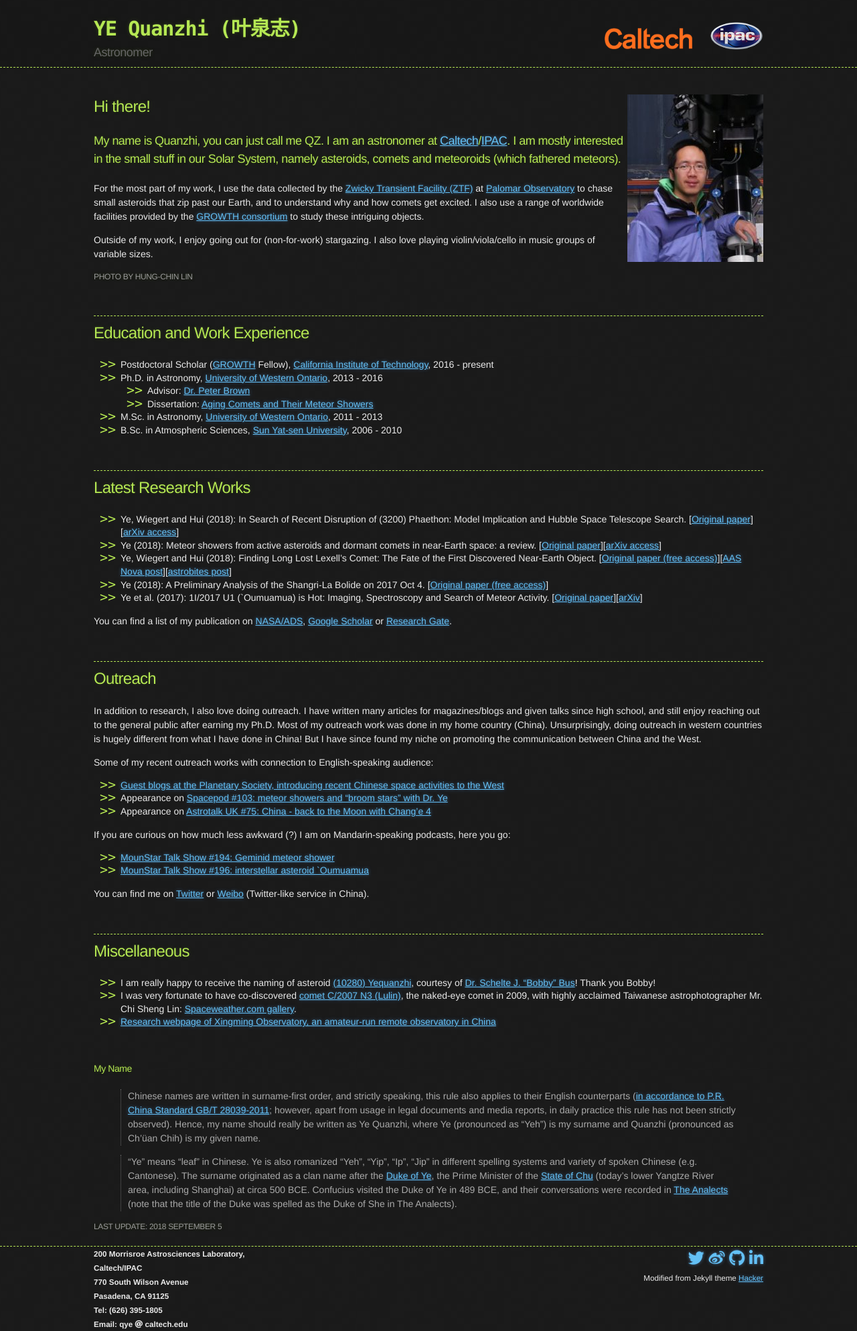
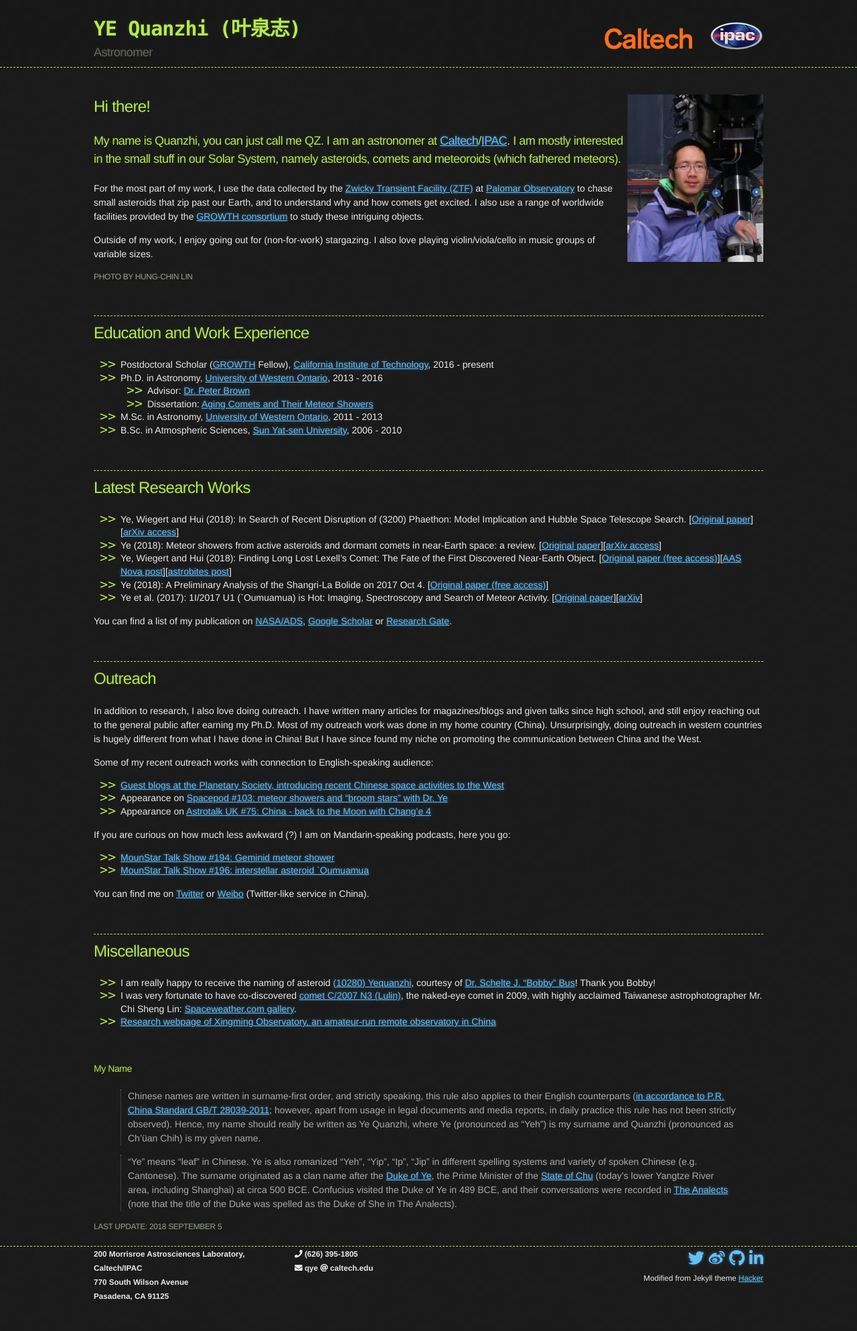
Before and after one commit to Yeqzids/Yeqzids.GitHub.io, a Jekyll site: the page built from index.md, in a window 1280 px wide. Shown: the whole page at 67% size. Built offline with Jekyll 4.4.1, drawn with Linux system fonts in a browser that asks for light colours; nearby versions of some CDN libraries; after the commit the page ends 1961 px from its top, so only the background shows below that.

Commit message:
revising footer

```diff
--- a/_layouts/default.html
+++ b/_layouts/default.html
@@ -47,9 +47,11 @@
       <div class="subcontainer_footer_left">
         <small><strong>200 Morrisroe Astrosciences Laboratory, Caltech/IPAC<br>
         770 South Wilson Avenue<br>
-        Pasadena, CA 91125<br>
-        Tel: (626) 395-1805<br>
-        Email: qye <i class="fas fa-at"></i> caltech.edu</strong></small>
+        Pasadena, CA 91125</strong></small>
+      </div>
+      <div class="subcontainer_footer_middle">
+        <small><strong><i class="fas fa-phone"></i> (626) 395-1805<br>
+        <i class="fas fa-envelope"></i> qye <i class="fas fa-at"></i> caltech.edu</strong></small>
       </div>
       <div class="subcontainer_footer_right">
         <span style="font-size: 24px">
--- a/_sass/jekyll-theme-hacker.scss
+++ b/_sass/jekyll-theme-hacker.scss
@@ -55,8 +55,13 @@
   float: left;
 }
 
+.subcontainer_footer_middle {
+  width: 30%;
+  float: left;
+}
+
 .subcontainer_footer_right {
-  width: 60%;
+  width: 30%;
   float: right;
   text-align: right;
 }
```
